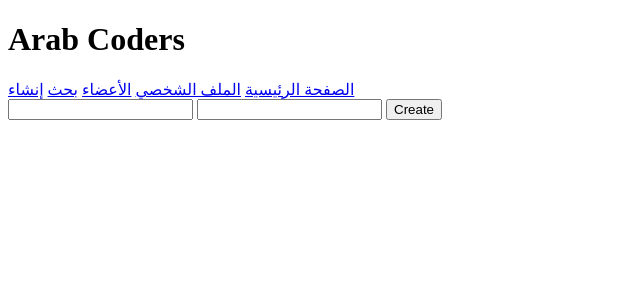
After one commit to esraamostfa/omac_forum_workshop, a Flask app: template forums/templates/creat_topic.html in a window 1280 px wide. The commit adds this page. Shown: the top 300 px of the page, without its empty margins (0-640 px from the left). Run offline with Flask 2, Linux system fonts and the light colour scheme; the template is opened without the code that fills it, so the values that code supplies are empty.

Commit message:
Add creat_topic.html file

```diff
--- /dev/null
+++ b/forums/templates/creat_topic.html
@@ -0,0 +1,24 @@
+<!DOCTYPE html>
+<html>
+<head>
+	<meta charset="utf-8">
+	<title>Arab Coders</title>
+</head>
+<body>
+	<header>
+	        <h1>Arab Coders</h1>
+	        <nav>
+	            <a href="index.html">الصفحة الرئيسية</a>
+	            <a href="profile.html">الملف الشخصي</a>
+	            <a href="members.html">الأعضاء</a>
+	            <a href="search.html">بحث</a>
+	            <a href="creat_topic.html" class = "active">إنشاء</a>
+	        </nav>
+	</header>
+	<form action="{{ url_for("creat_topic") }}" method="post">
+		<input type="text" name="title" />
+		<input type="text" name="content"/>
+		<input type="submit" value="Create"/>
+	</form>
+</body>
+</html>
--- a/forums/templates/index.html
+++ b/forums/templates/index.html
@@ -13,7 +13,7 @@
             <a href="profile.html">الملف الشخصي</a>
             <a href="members.html">الأعضاء</a>
             <a href="search.html">بحث</a>
-            <a href="creat.html">إنشاء</a>
+            <a href="creat_topic.html">إنشاء</a>
         </nav>
     </header>
     <main>
```
Lines whose indentation alone changed are shown as unchanged.
